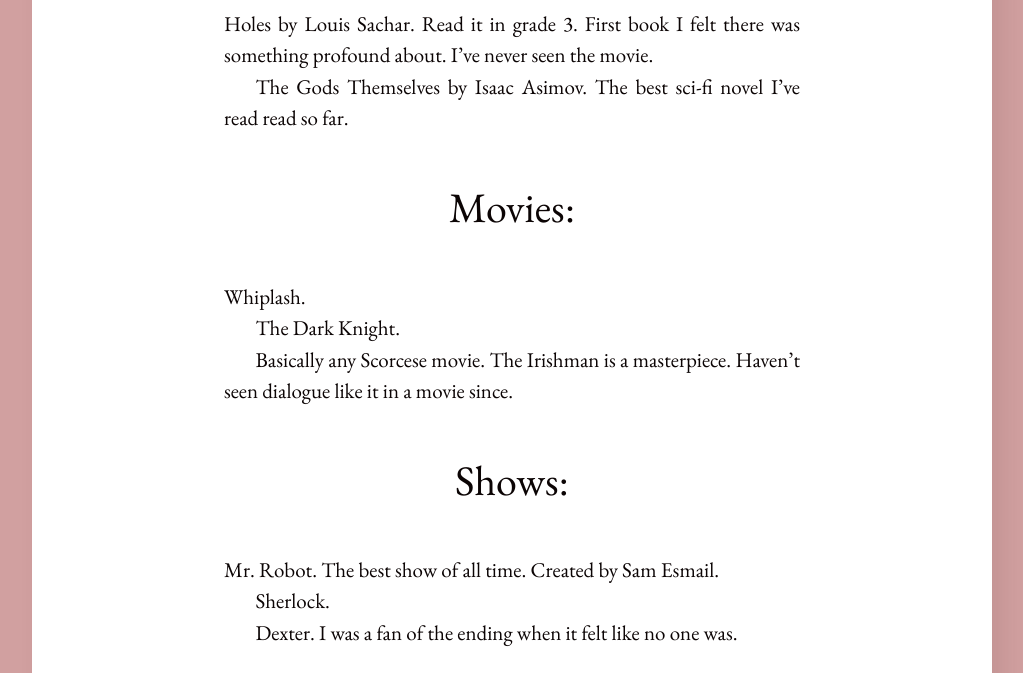
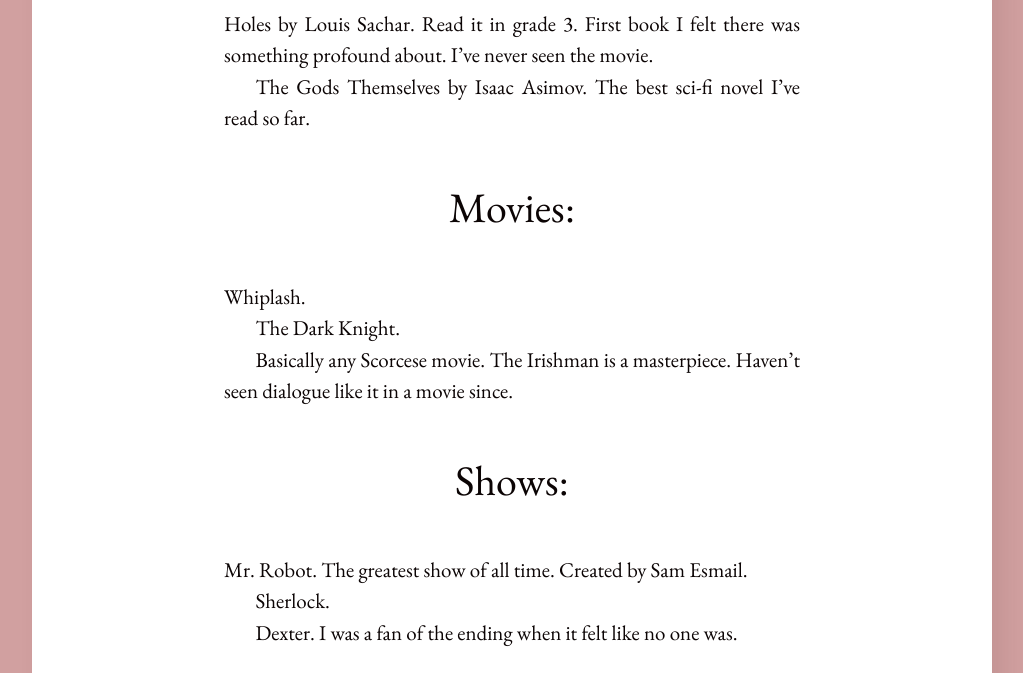
Before and after one commit to fahaamtashfeen/fahaamtashfeen.github.io, a Jekyll site: the page built from favouriteworks.md, in a window 1280 px wide. Shown: the part 577-1250 px from the top of the page, without its empty margins (128-1151 px from the left). Built offline with Jekyll 4.4.1, drawn with Linux system fonts in a browser that asks for light colours.

Commit message:
fixed some of the favourite works

```diff
--- a/favouriteworks.md
+++ b/favouriteworks.md
@@ -6,7 +6,7 @@ title: Favourite Works
 ## Books:
 Holes by Louis Sachar. Read it in grade 3. First book I felt there was something profound about. I've never seen the movie.
 
-The Gods Themselves by Isaac Asimov. The best sci-fi novel I've read read so far.
+The Gods Themselves by Isaac Asimov. The best sci-fi novel I've read so far.
 
 
 
@@ -18,7 +18,7 @@ The Dark Knight.
 Basically any Scorcese movie. The Irishman is a masterpiece. Haven't seen dialogue like it in a movie since.
 
 ## Shows:
-Mr. Robot. The best show of all time. Created by Sam Esmail.
+Mr. Robot. The greatest show of all time. Created by Sam Esmail.
 
 Sherlock.
 
```
